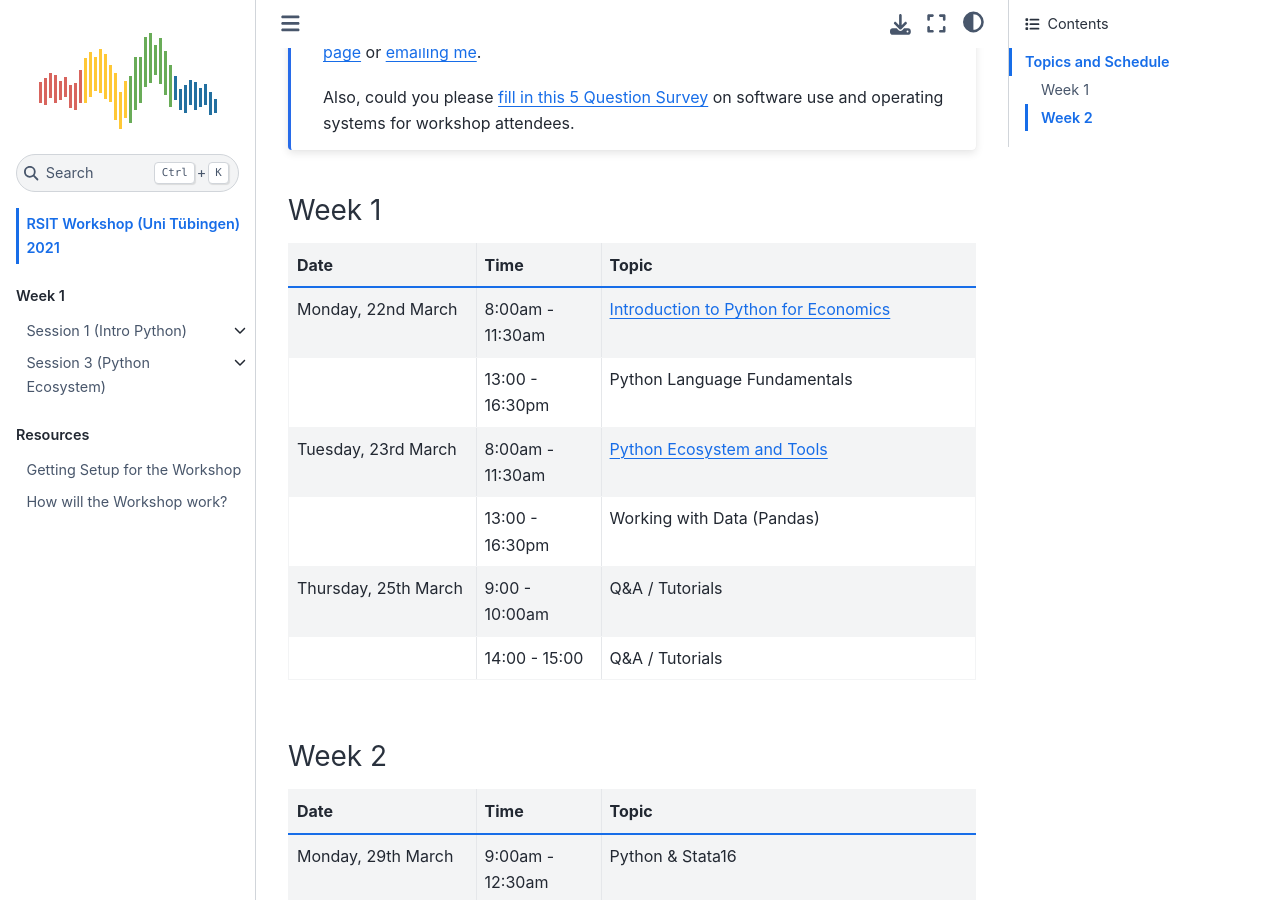
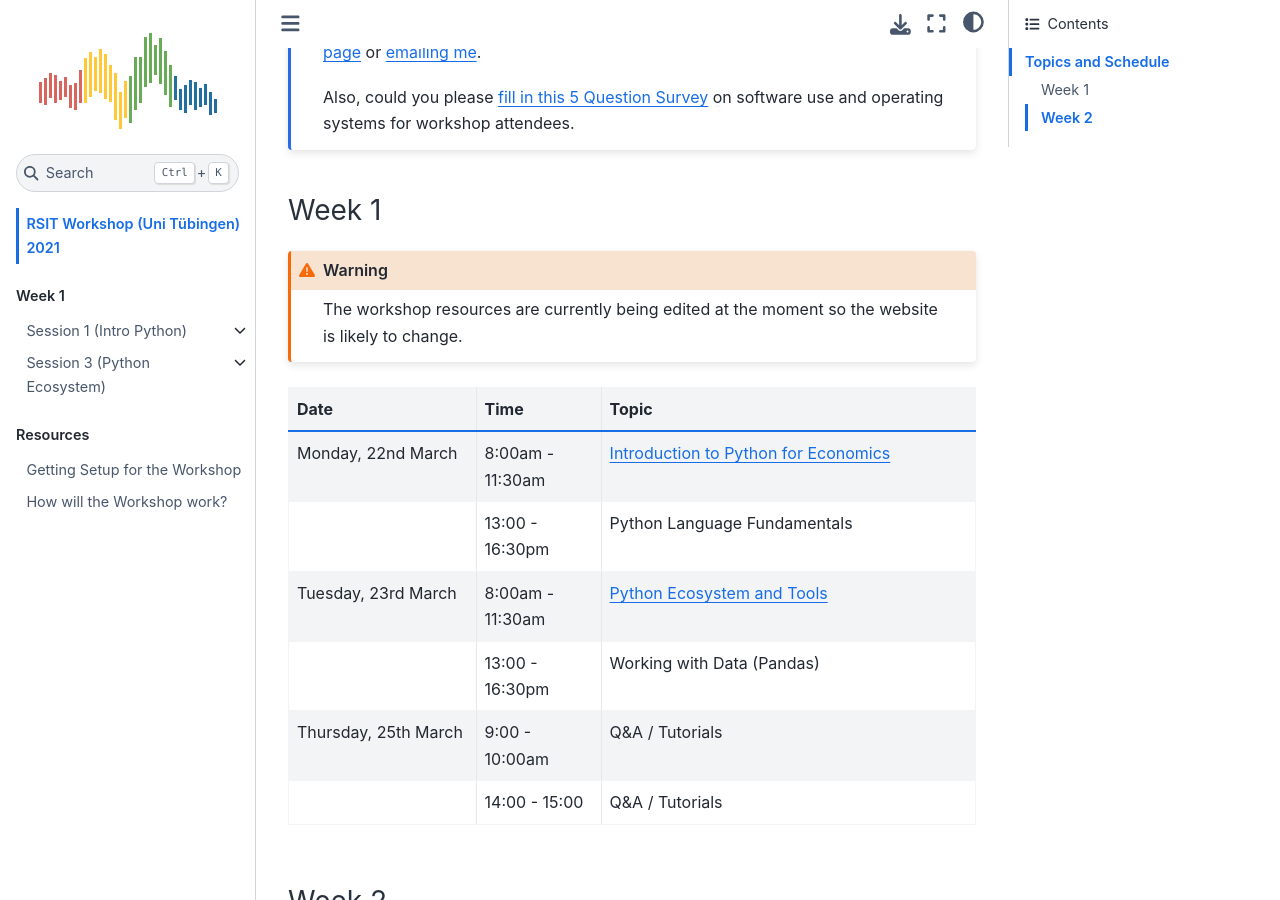
Before and after one commit to QuantEcon/2021-workshop-rsit, a Jupyter Book: the page built from website/intro.md, in a window 1280 px wide and 900 px high, scrolled down 649 px. Built offline with Jupyter Book 1.0.4 settings and Sphinx 7.4.7 and the Sphinx Book theme 1.1.4, drawn with Linux system fonts in a browser that asks for light colours.

Commit message:
add status for content

````diff
--- a/website/intro.md
+++ b/website/intro.md
@@ -23,6 +23,10 @@ systems for workshop attendees.
 ```
 
 ### Week 1
+
+```{warning}
+The workshop resources are currently being edited at the moment so the website is likely to change.
+```
 
 ```{list-table}
 :widths: 15 10 30
````
